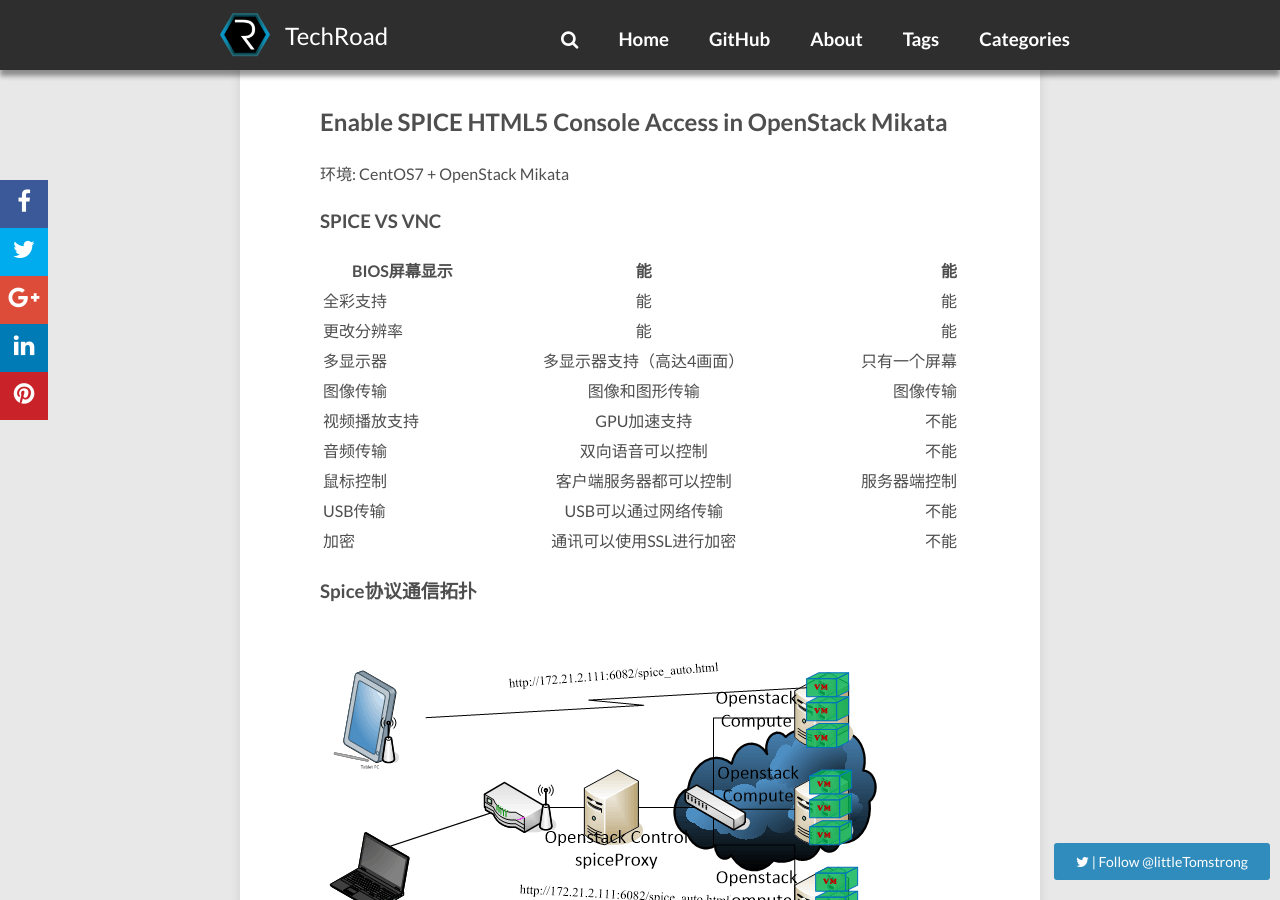
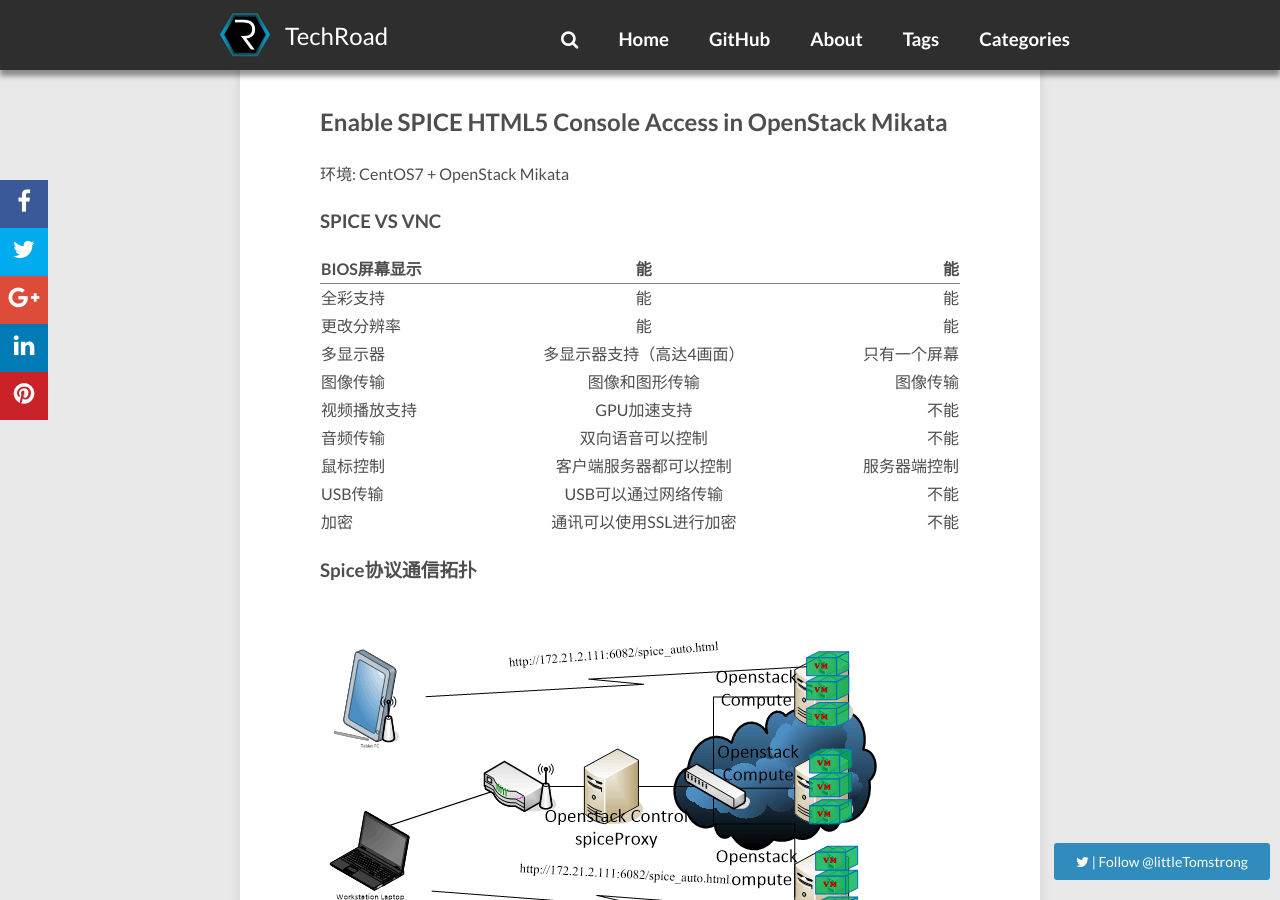
Before and after one commit to JianqingJiang/jianqingjiang.github.io, a Jekyll site: the page built from _posts/2016-08-04-openstack_spice.md, in a window 1280 px wide and 900 px high, scrolled down 403 px. Built offline with Jekyll 4.4.1, drawn with Linux system fonts in a browser that asks for light colours; nearby versions of some CDN libraries; comment, search, counter and statistics services are not loaded.

Commit message:
modified _config.yml

````diff
--- a/_posts/2016-08-04-openstack_spice.md
+++ b/_posts/2016-08-04-openstack_spice.md
@@ -16,17 +16,17 @@
 ###  SPICE VS VNC
 
 | BIOS屏幕显示        | 能           | 能|
-| ------------- |:-------------:| -----:|
+|:--------|:-------:|--------:|
 | 全彩支持      | 能 | 能 |
 | 更改分辨率      | 能     |   能 |
-| 多显示器 | 多显示器支持（高达4画面）      |    只有一个屏幕
-| 图像传输 | 图像和图形传输      |    图像传输
-| 视频播放支持 | GPU加速支持      |    不能
-| 音频传输 | 双向语音可以控制      |   不能
-| 鼠标控制 | 客户端服务器都可以控制  |    服务器端控制
-| USB传输 | USB可以通过网络传输    |    不能
-| 加密 | 通讯可以使用SSL进行加密      |    不能
-
+| 多显示器 | 多显示器支持（高达4画面）      |    只有一个屏幕|
+| 图像传输 | 图像和图形传输      |    图像传输 |
+| 视频播放支持 | GPU加速支持      |    不能|
+| 音频传输 | 双向语音可以控制      |   不能|
+| 鼠标控制 | 客户端服务器都可以控制  |    服务器端控制 |
+| USB传输 | USB可以通过网络传输    |    不能|
+| 加密 | 通讯可以使用SSL进行加密      |    不能 |
+{: rules="groups"}
 
 
 ###   Spice协议通信拓扑
@@ -78,6 +78,7 @@
 
 Control IP = 192.168.1.100
 Compute IP = 172.16.1.100   [Internal IP - ports may need to be opened if not already there]
+
 ####   On Control Node
 
 {% highlight css %}
@@ -102,6 +103,7 @@
 keymap=en-us
 
 {% endhighlight %}
+
 
 #####   设置iptables
 
@@ -138,13 +140,16 @@
 {% endhighlight %}
 
 
+
 ###  Restart services
+
 
 ####   On Compute
 
 ```
 # service openstack-nova-compute restart
 ```
+
 ####   On Control
 
 ```
````
Also changed, not shown: 1 other file.
